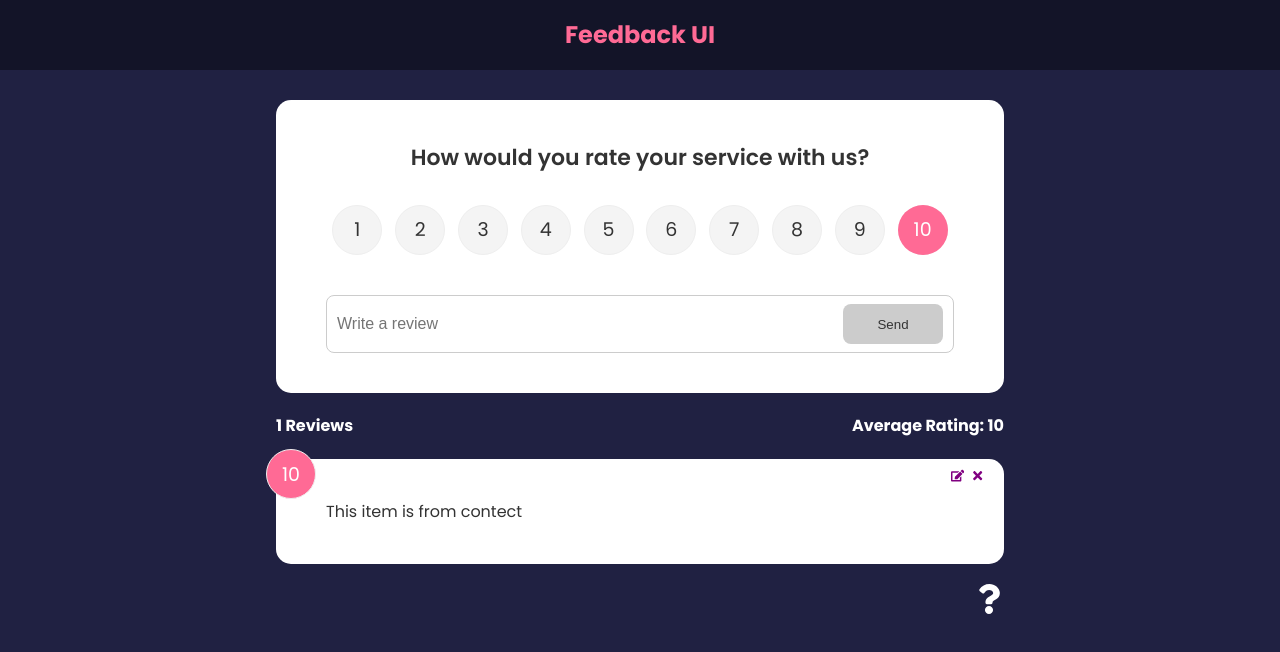
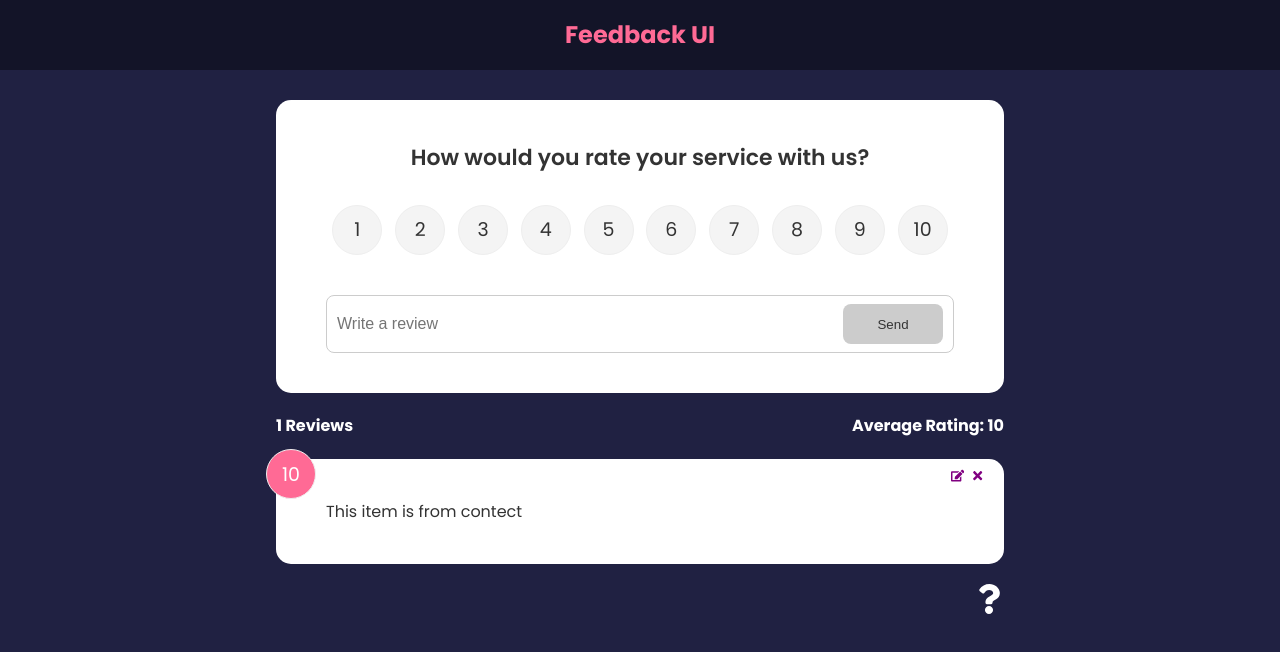
Before and after one commit to CESAR-JARAMILLO/React-Feedback-UI, a React (Create React App) app: page / in a window 1280 px wide. Shown: the top 652 px of the page. Built offline with nearby package versions, Linux system fonts and the light colour scheme; the HTML template or start-up script is replaced by a standard one.

Commit message:
added useEffect functionality

```diff
--- a/src/components/FeedbackForm.jsx
+++ b/src/components/FeedbackForm.jsx
@@ -1,16 +1,24 @@
-import { useContext, useState } from 'react'
+import { useContext, useState, useEffect } from 'react'
 import Card from './shared/Card'
 import Button from './shared/Button'
 import RatingSelect from './RatingSelect'
 import FeedbackContext from '../context/FeedbackContext'
 
 const FeedbackForm = () => {
-  const { addFeedback } = useContext(FeedbackContext)
-
   const [text, setText] = useState('')
   const [rating, setRating] = useState(10)
   const [btnDisabled, setBtnDisabled] = useState(true)
   const [message, setMessage] = useState('')
+
+  const { addFeedback, feedbackEdit } = useContext(FeedbackContext)
+
+  useEffect(() => {
+    if (feedbackEdit.edit) {
+      setBtnDisabled(false)
+      setText(feedbackEdit.item.text)
+      setRating(feedbackEdit.item.edit)
+    }
+  }, [feedbackEdit])
 
   const handleTextChange = (e) => {
     if(text === '') {
--- a/src/components/RatingSelect.jsx
+++ b/src/components/RatingSelect.jsx
@@ -1,11 +1,14 @@
-import { useState } from 'react'
+import { useState, useContext, useEffect } from 'react'
+import FeedbackContext from '../context/FeedbackContext'
 
 function RatingSelect({ select }) {
   const [selected, setSelected] = useState(10)
 
-  // const handleChange = (e) => {
-  //   select(+e.currentTarget.value)
-  // }
+  const { feedbackEdit } = useContext(FeedbackContext)
+
+  useEffect(() => {
+    setSelected(feedbackEdit.item.rating)
+  }, [feedbackEdit])
 
   const handleChange = (e) => {
     setSelected(+e.currentTarget.value)
--- a/src/context/FeedbackContext.js
+++ b/src/context/FeedbackContext.js
@@ -39,7 +39,8 @@
       feedback,
       addFeedback,
       deleteFeedback,
-      editFeedback
+      editFeedback,
+      feedbackEdit
     }}>
     {children}
   </FeedbackContext.Provider>
```
